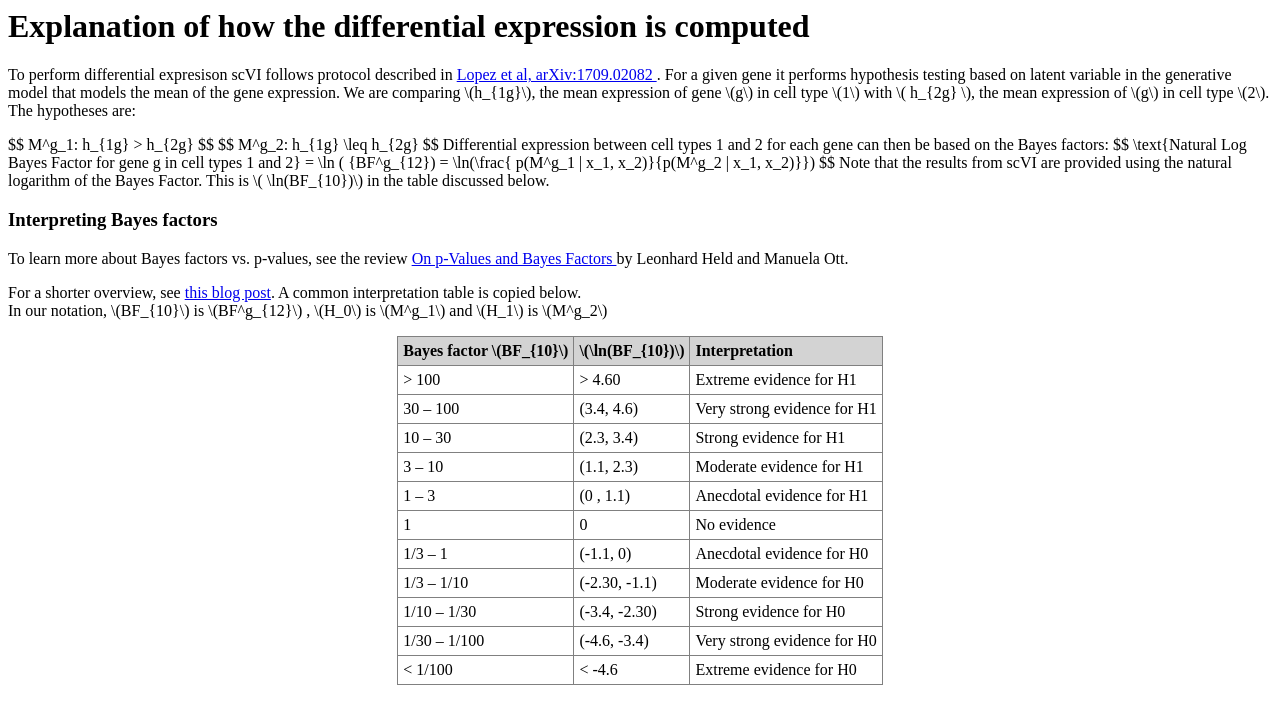
After one commit to dibidave/wormcells-de, a Flask app: template templates/bayes_factors.html in a window 1280 px wide. The commit adds this page. Shown: the top 724 px of the page. Run offline with Flask 2, Linux system fonts and the light colour scheme; the template is opened without the code that fills it, so the values that code supplies are empty.

Commit message:
Add bayes factor explanation

```diff
--- a/app.py
+++ b/app.py
@@ -9,13 +9,14 @@ import decouple
 from io import StringIO
 import urllib
 from flaskext.markdown import Markdown
+from flask_misaka import Misaka
 
 logging.basicConfig(level=logging.INFO)
 logger=logging.getLogger(__name__)
 logger.info('Starting wormcells-de...')
 
 flask_app = Flask(__name__)
-Markdown(flask_app)
+Misaka(flask_app, math_explicit = True)
 
 
 tables = Blueprint('tables', __name__, url_prefix='/tables')
@@ -178,7 +179,7 @@ def receive_submission():
 pwd > /home/ubuntu/started_ok.txt
 runuser -l  ubuntu -c 'pwd > /home/ubuntu/iamubuntu.txt'   ;
 runuser -l  ubuntu -c 'wget -O /home/ubuntu/scvi_de.py https://raw.githubusercontent.com/Munfred/wormcells-de/master/scvi_de.py'   ;
-echo 'python3 /home/ubuntu/scvi_de.py ''' + url + ' ' + AWS_S3_ACCESS_KEY + ' ' + AWS_S3_SECRET + ' ' + sendgrid_key + ' ' + sendgrid_name + '''  home/ubuntu/command.txt'
+echo 'python3 /home/ubuntu/scvi_de.py ''' + url + ' ' + AWS_S3_ACCESS_KEY + ' ' + AWS_S3_SECRET + ' ' + sendgrid_key + ' ' + sendgrid_name + '''  /home/ubuntu/command.txt'
 runuser -l  ubuntu -c 'python3 /home/ubuntu/scvi_de.py ''' + url + ' ' + AWS_S3_ACCESS_KEY + ' ' + AWS_S3_SECRET + ' ' + sendgrid_key + ' ' + sendgrid_name + ''' ;'
 echo "sudo halt"
 
--- /dev/null
+++ b/templates/bayes_factors.html
@@ -0,0 +1,98 @@
+<h1> Explanation of how the differential expression is computed </h1>
+<p> To perform differential expresison scVI follows protocol described in <a href="https://arxiv.org/abs/1709.02082">Lopez
+    et al, arXiv:1709.02082 </a>. For a given gene it performs hypothesis testing based on latent variable in the generative model that
+    models the mean of the gene expression. We are comparing \(h_{1g}\), the mean expression of gene \(g\) in cell type \(1\) with \( h_{2g} \), the mean
+    expression of \(g\) in cell type \(2\). The hypotheses are: </p>
+<p>
+    $$
+    M^g_1: h_{1g} > h_{2g}
+    $$
+
+    $$
+    M^g_2: h_{1g} \leq h_{2g}
+    $$
+
+    Differential expression between cell types 1 and 2 for each gene can then be based on the Bayes factors:
+
+    $$
+    \text{Natural Log Bayes Factor for gene g in cell types 1 and 2} = \ln ( {BF^g_{12}) = \ln(\frac{ p(M^g_1 | x_1,
+    x_2)}{p(M^g_2 | x_1, x_2)}})
+    $$
+
+    Note that the results from scVI are provided using the natural logarithm of the Bayes Factor. This is \(
+    \ln(BF_{10})\) in the table discussed below.
+</p>
+
+<h3>Interpreting Bayes factors</h3>
+<p>To learn more about Bayes factors vs. p-values, see the review <a
+        href="https://doi.org/10.1146/annurev-statistics-031017-100307"> On p-Values and Bayes Factors </a> by Leonhard
+    Held and Manuela Ott.</p>
+
+
+<p>For a shorter overview, see <a href="https://www.nicebread.de/what-does-a-bayes-factor-feel-like"> this blog
+    post</a>. A common interpretation table is copied below. <br>
+    In our notation, \(BF_{10}\)  is \(BF^g_{12}\) , \(H_0\) is \(M^g_1\) and \(H_1\) is \(M^g_2\)
+</p>
+
+<table align="center", border="1", cellpadding="5", style="border-collapse: collapse; font: Lato;">
+    <tr>
+        <td bgcolor="lightgray"><b>Bayes factor \(BF_{10}\)</b></td>
+        <td bgcolor="lightgray"><b>\(\ln(BF_{10})\)</b></td>
+        <td bgcolor="lightgray"><b>Interpretation</b></td>
+    </tr>
+    <tr>
+        <td>&gt; 100</td>
+        <td>&gt; 4.60</td>
+        <td>Extreme evidence for H1</td>
+    </tr>
+    <tr>
+        <td>30 – 100</td>
+        <td>(3.4, 4.6)</td>
+        <td>Very strong evidence for H1</td>
+    </tr>
+    <tr>
+        <td>10 – 30</td>
+        <td>(2.3, 3.4)</td>
+        <td>Strong evidence for H1</td>
+    </tr>
+    <tr>
+        <td>3 – 10</td>
+        <td>(1.1, 2.3)</td>
+        <td>Moderate evidence for H1</td>
+    </tr>
+    <tr>
+        <td>1 – 3</td>
+        <td>(0 , 1.1)</td>
+        <td>Anecdotal evidence for H1</td>
+    </tr>
+    <tr>
+        <td>1</td>
+        <td>0</td>
+        <td>No evidence</td>
+    </tr>
+    <tr>
+        <td>1/3 – 1</td>
+        <td>(-1.1, 0)</td>
+        <td>Anecdotal evidence for H0</td>
+    </tr>
+    <tr>
+        <td>1/3 – 1/10</td>
+        <td>(-2.30, -1.1)</td>
+        <td>Moderate evidence for H0</td>
+    </tr>
+    <tr>
+        <td>1/10 – 1/30</td>
+        <td>(-3.4, -2.30)</td>
+        <td>Strong evidence for H0</td>
+    </tr>
+    <tr>
+        <td>1/30 – 1/100</td>
+        <td>(-4.6, -3.4)</td>
+        <td>Very strong evidence for H0</td>
+    </tr>
+    <tr>
+        <td>&lt; 1/100</td>
+        <td>&lt; -4.6</td>
+        <td>Extreme evidence for H0</td>
+    </tr>
+</table>
```
Also changed, not shown: templates/clientside_table.html (+6 -2 lines).
